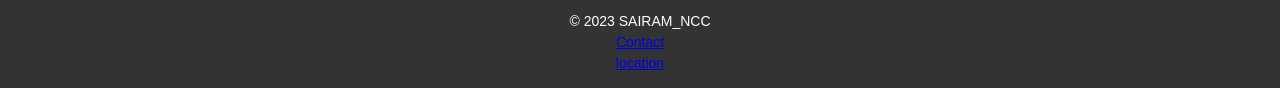
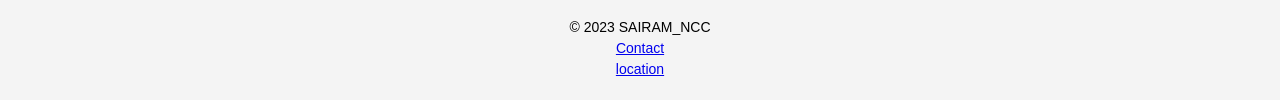
Before and after one commit to ZigzagTamizhann/sairamncc, a plain HTML site: page Sairam NCC Website/contact.html in a window 1280 px wide. Shown: the part 837-937 px from the top of the page. Drawn offline with Linux system fonts and the light colour scheme; a script that the page names is missing.

Commit message:
Update contact.css

```diff
--- a/Sairam NCC Website/contact.css
+++ b/Sairam NCC Website/contact.css
@@ -119,13 +119,6 @@ header {
     height: 200px;
   }
 
-  footer {
-    background: #f4f4f4;
-    padding: 20px;
-    text-align: center;
-    font-size: 14px;
-  }
-
   .flip-card {
     background-color: transparent;
     width: 300px;
@@ -176,11 +169,11 @@ header {
   }
 
   footer {
-    background-color: #333;
-    color: #fff;
+    background: #f4f4f4;
+    padding: 20px;
     text-align: center;
-    padding: 1em;
-  }
+    font-size: 14px;
+}
   .header-name {
     animation: pulse 2.5s infinite;
   }
```
